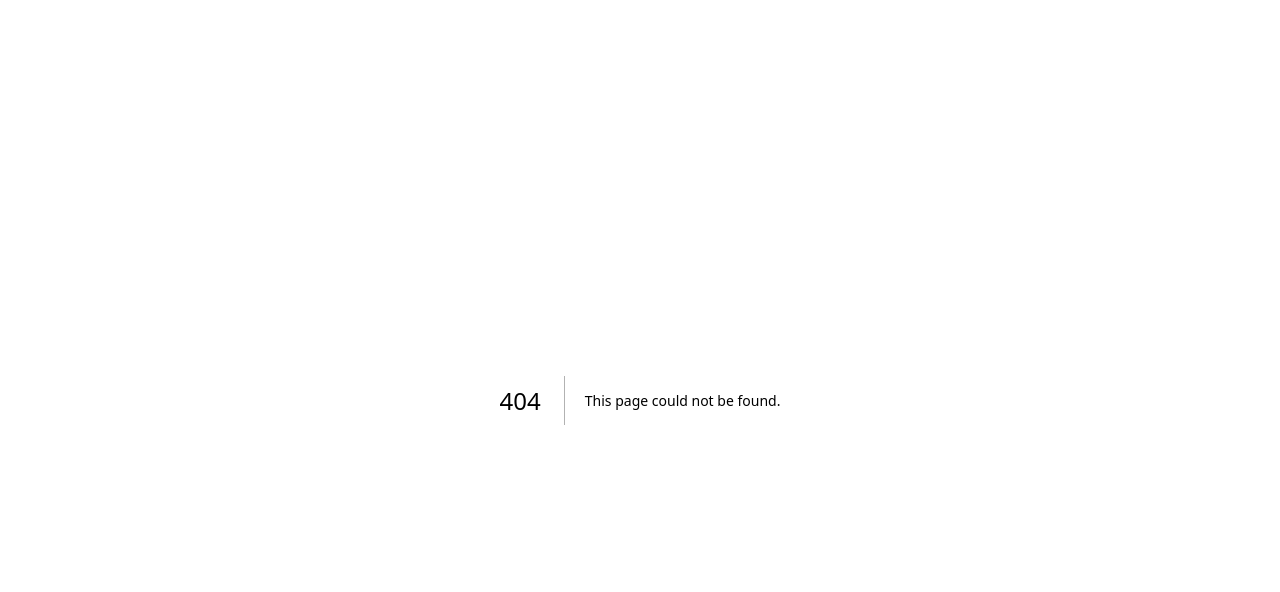
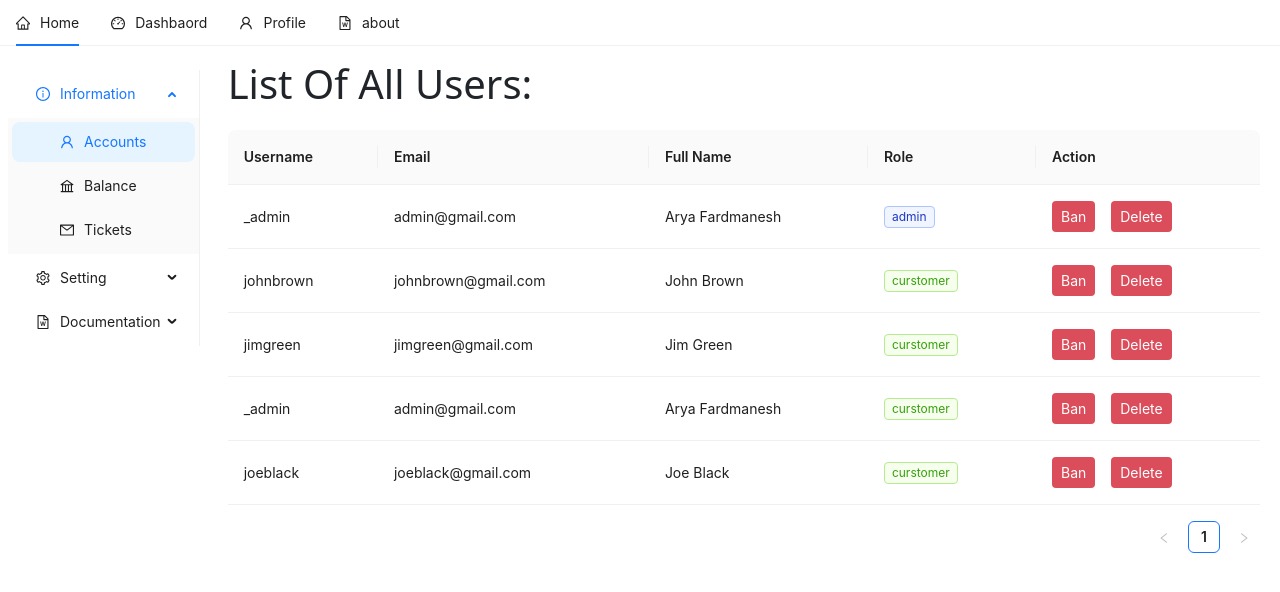
Before and after one commit to AryaFardmanesh/Ellecto, a Next.js app: page /dashboard in a window 1280 px wide. Before the commit this address had no page. Shown: the top 592 px of the page. Built offline with nearby package versions, Linux system fonts and the light colour scheme.

Commit message:
Add: dashboard and accounts list.

```diff
--- /dev/null
+++ b/src/app/dashboard/page.tsx
@@ -0,0 +1,289 @@
+'use client';
+
+import Navbar from '@/components/navbar';
+import Footer from '@/components/footer';
+import colors from '@/utils/colors';
+import Image from 'next/image';
+import Link from 'next/link';
+import { Formik } from 'formik';
+import * as Yup from 'yup';
+import { CSSProperties, useEffect, useState } from 'react';
+import type { MenuProps, TableProps } from 'antd';
+import {
+	Menu,
+	Table,
+	Tag,
+	Space,
+} from 'antd';
+import {
+	InfoCircleOutlined,
+	UserOutlined,
+	BankOutlined,
+	MailOutlined,
+	SettingOutlined,
+	GlobalOutlined,
+	FileWordOutlined,
+	TeamOutlined,
+	ReadOutlined,
+	FileDoneOutlined,
+} from '@ant-design/icons';
+
+type MenuItem = Required<MenuProps>[ 'items' ][ number ];
+
+const  menuItems: MenuItem[] = [
+	{
+		key: 'sub-1',
+		label: 'Information',
+		icon: <InfoCircleOutlined />,
+		children: [
+			{
+				key: 'accounts',
+				label: 'Accounts',
+				icon: <UserOutlined />,
+			},
+			{
+				key: 'balance',
+				label: 'Balance',
+				icon: <BankOutlined />,
+			},
+			{
+				key: 'tickets',
+				label: 'Tickets',
+				icon: <MailOutlined />,
+			},
+		],
+	},
+	{
+		key: 'sub-2',
+		label: 'Setting',
+		icon: <SettingOutlined />,
+		children: [
+			{
+				key: 'global',
+				label: 'Global',
+				icon: <GlobalOutlined />,
+			},
+		],
+	},
+	{
+		key: 'sub-3',
+		label: 'Documentation',
+		icon: <FileWordOutlined />,
+		children: [
+			{
+				key: 'teams',
+				label: 'Teams',
+				icon: <TeamOutlined />,
+			},
+			{
+				key: 'readme',
+				label: 'README',
+				icon: <ReadOutlined />,
+			},
+			{
+				key: 'licence',
+				label: 'Licence',
+				icon: <FileDoneOutlined />,
+			},
+		],
+	},
+];
+
+interface AccountsTableDataType {
+	key: string;
+	username: string;
+	email: string;
+	name: string;
+	role: string;
+}
+
+const columns: TableProps<AccountsTableDataType>[ 'columns' ] = [
+	{
+		title: 'Username',
+		dataIndex: 'username',
+		key: 'username',
+		render: ( text ) => <span>{ text }</span>,
+	},
+	{
+		title: 'Email',
+		dataIndex: 'email',
+		key: 'email',
+	},
+	{
+		title: 'Full Name',
+		dataIndex: 'name',
+		key: 'name',
+	},
+	{
+		title: 'Role',
+		key: 'role',
+		dataIndex: 'role',
+		render: ( _, { role } ) => (
+		<>
+		<Tag color={ ( () => {
+			let _role = role.toLowerCase();
+			if ( role == 'admin' )
+				return 'geekblue';
+			return 'green';
+		} )() } key={ role }>{ role }</Tag>
+		</>
+		),
+	},
+	{
+		title: 'Action',
+		key: 'action',
+		render: ( _, record ) => (
+			<Space size="middle">
+				<button className='btn btn-sm' style={{ background: colors.danger, color: 'white' }}>Ban</button>
+				<button className='btn btn-sm' style={{ background: colors.danger, color: 'white' }}>Delete</button>
+			</Space>
+		),
+	},
+];
+
+const data: AccountsTableDataType[] = [
+	{
+		key: '1',
+		username: '_admin',
+		email: 'admin@gmail.com',
+		name: 'Arya Fardmanesh',
+		role: 'admin',
+	},
+	{
+		key: '2',
+		username: 'johnbrown',
+		email: 'johnbrown@gmail.com',
+		name: 'John Brown',
+		role: 'curstomer',
+	},
+	{
+		key: '3',
+		username: 'jimgreen',
+		email: 'jimgreen@gmail.com',
+		name: 'Jim Green',
+		role: 'curstomer',
+	},
+	{
+		key: '4',
+		username: '_admin',
+		email: 'admin@gmail.com',
+		name: 'Arya Fardmanesh',
+		role: 'curstomer',
+	},
+	{
+		key: '5',
+		username: 'joeblack',
+		email: 'joeblack@gmail.com',
+		name: 'Joe Black',
+		role: 'curstomer',
+	},
+];
+
+const stylesheet: { [key: string]: CSSProperties } = {};
+
+const _FormSchema = Yup.object( {
+	_: Yup.string().min( 0 ).max( 0 ),
+} );
+
+function AccountsPage(): React.ReactNode {
+	return (
+	<>
+		<span className='fs-1 d-block mb-3'>List Of All Users:</span>
+
+		<Table<AccountsTableDataType> columns={columns} dataSource={data} />
+	</>
+	);
+}
+
+function BalancePage(): React.ReactNode {
+	return (
+	<>Balance</>
+	);
+}
+
+function TicketsPage(): React.ReactNode {
+	return (
+	<>Tickets</>
+	);
+}
+
+function GlobalPage(): React.ReactNode {
+	return (
+	<>Global</>
+	);
+}
+
+function TeamsPage(): React.ReactNode {
+	return (
+	<>Teams</>
+	);
+}
+
+function ReadmePage(): React.ReactNode {
+	return (
+	<>Readme</>
+	);
+}
+
+function LicencePage(): React.ReactNode {
+	return (
+	<>Licence</>
+	);
+}
+
+export default function Dashboard() {
+	useEffect(() => {
+	  require("bootstrap/dist/js/bootstrap.bundle.min.js");
+	}, []);
+
+	const [ activePage, setActivePage ] = useState( 'Account' );
+
+	function renderActivePage( active: string ): React.ReactNode {
+		switch ( active ) {
+			case 'accounts': return <AccountsPage />
+			case 'balance': return <BalancePage />
+			case 'tickets': return <TicketsPage />
+			case 'global': return <GlobalPage />
+			case 'teams': return <TeamsPage />
+			case 'readme': return <ReadmePage />
+			case 'licence': return <LicencePage />
+			default: return <AccountsPage />;
+		}
+	}
+
+	const menuOnClick: MenuProps[ 'onClick' ] = ( e ) => {
+		const sectionId = e.key;
+		setActivePage( sectionId );
+	};
+
+	return (
+	<>
+		<Navbar />
+
+		<div style={{ display: 'flex' }}>
+			<div>
+				<div className="mx-2 navbar navbar-expand-md">
+					<button className="navbar-toggler" type="button" data-bs-toggle="collapse" data-bs-target="#navbarSupportedContent" aria-controls="navbarSupportedContent" aria-expanded="false" aria-label="Toggle navigation">
+						<span className="navbar-toggler-icon"></span>
+					</button>
+
+					<div className="collapse navbar-collapse mt-3" id="navbarSupportedContent">
+						<Menu
+							onClick={ menuOnClick }
+							style={{ width: '100%', height: '100%' }}
+							defaultSelectedKeys={ [ 'accounts' ] }
+							defaultOpenKeys={ [ 'sub-1' ] }
+							mode="inline"
+							items={ menuItems }
+						/>
+					</div>
+				</div>
+			</div>
+
+			<div className='container-fluid m-2'>
+				{ renderActivePage( activePage ) }
+			</div>
+		</div>
+	</>
+	);
+}
```
